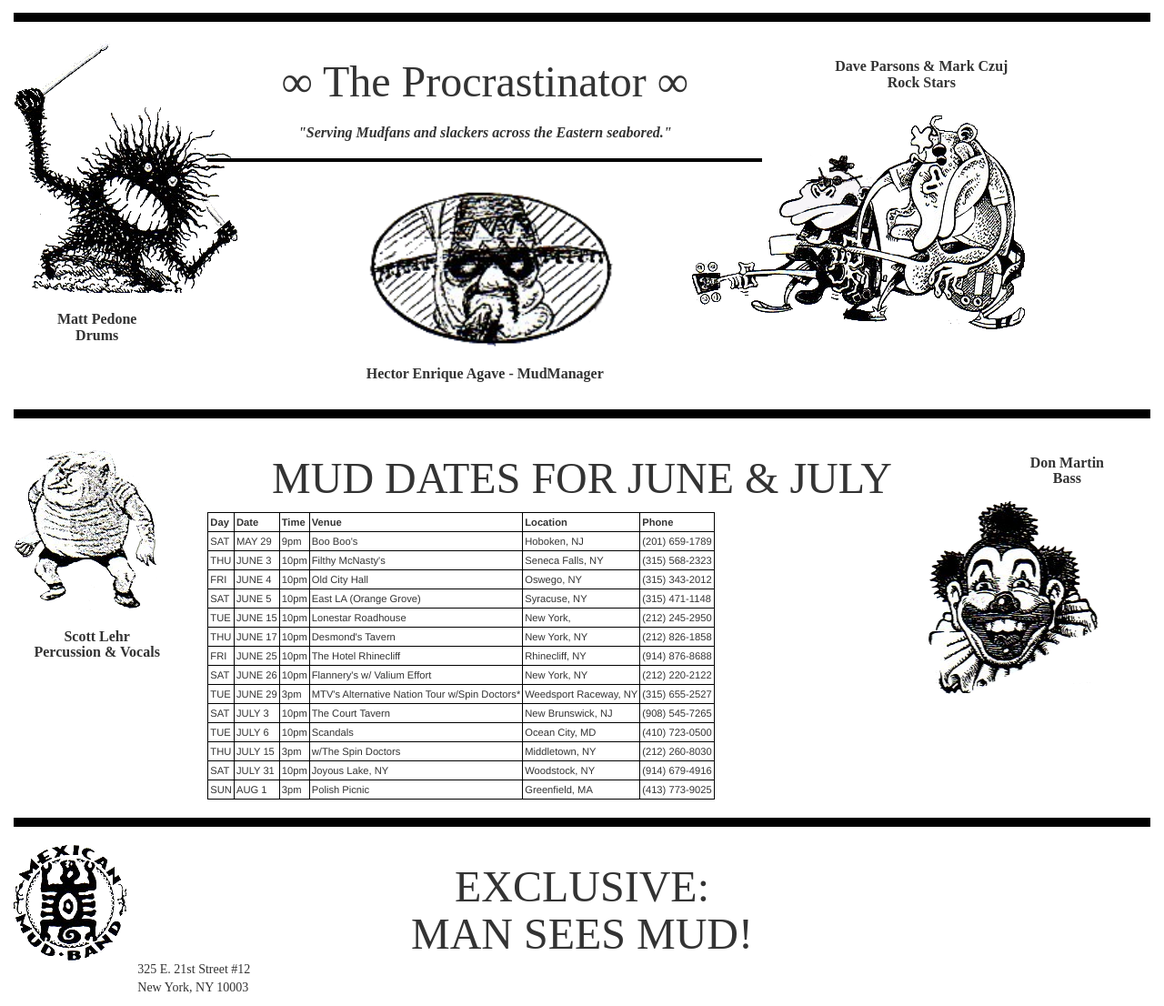
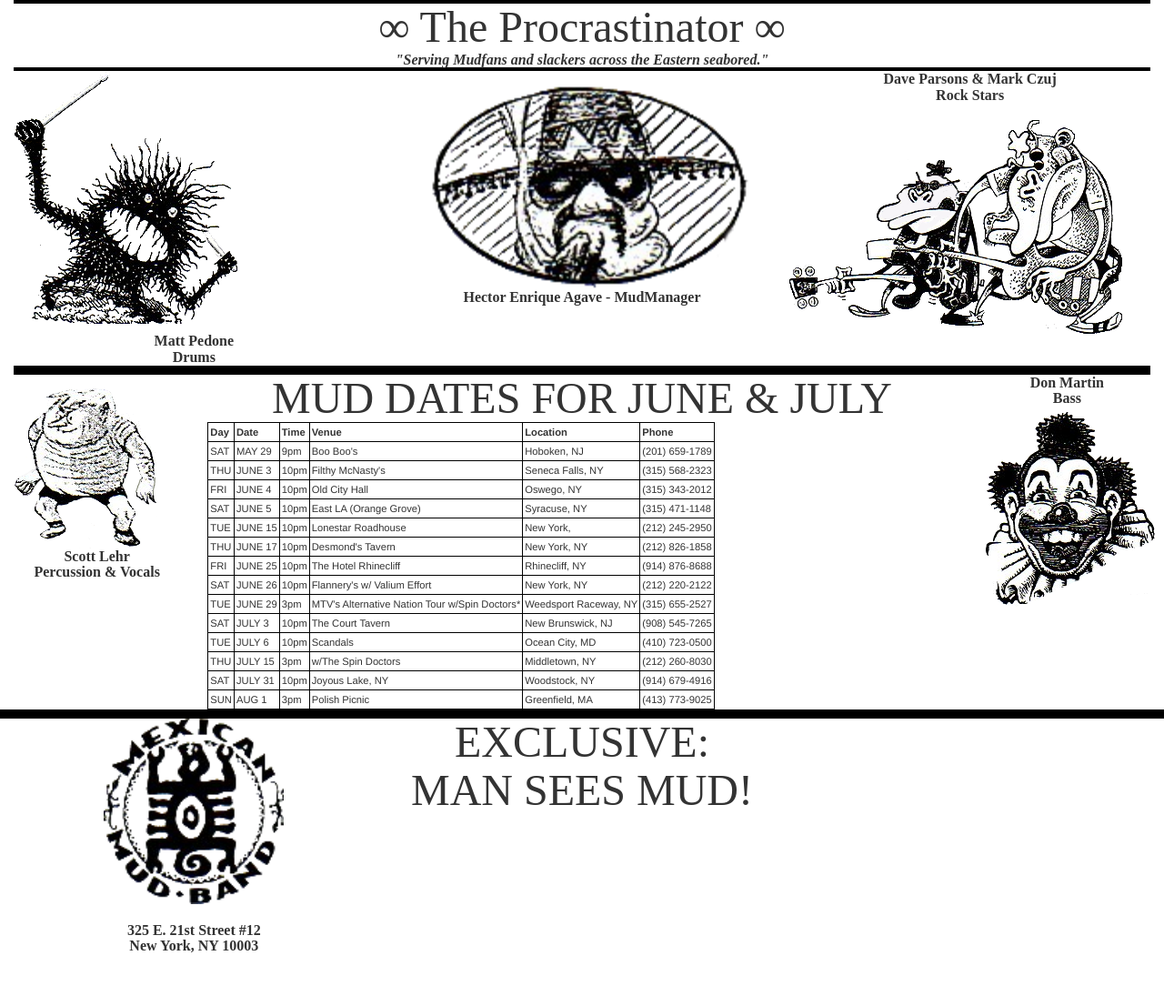
Before and after one commit to DavidMaxwell616/Procrastinator, a plain HTML site: page issues/issue01/page0101.html in a window 1280 px wide. Shown: the part 6-1112 px from the top of the page at 91% size. After the commit the page ends 1055 px from the top, so only its background shows below. Drawn offline with nearby package versions, Linux system fonts and the light colour scheme; a web font is replaced by a local one.

Commit message:
mobile adjustments

```diff
--- a/css/style.css
+++ b/css/style.css
@@ -7,9 +7,11 @@
 
 hr.pageBreak {
   border: 5px solid black;
+  margin: 0em;
 }
 hr.double {
   border: 2px solid black;
+  margin: 0em;
 }
 table, th, td {
   border: 1px solid black;
@@ -38,17 +40,24 @@ img.imageborder {
 h1 {
   font-size: 48px;
 font-family: 'Goudy Heavyface';
+margin: 0;
+  padding: 0;
 }
 
 h2 {
   font-size: 30px;
   font-family: 'Goudy Heavyface';
+margin: 0;
+  padding: 0;
+
 }
 
 h3 {
   font-weight: bold;
   font-size: 16px;
   font-family: 'Goudy';
+  margin: 0;
+  padding: 0;
 }
 
 .center {
@@ -68,6 +77,7 @@ p {
    font-family: 'Goudy';
    display: flex;
    justify-content: center;
+
   }
 
 a, a:hover, a:focus {
--- a/issues/issue01/page0101.html
+++ b/issues/issue01/page0101.html
@@ -10,51 +10,54 @@
 
   <hr class="pageBreak">
 
-      <div class="row no-gutters">
-    <div class="col-md-2">
-      <img src="./images/matt.png"><p>
+      <div class="row">
+    <div class="col-sm-12">
+      <h1><span>&#8734;</span> The Procrastinator <span>&#8734;</span></h1>
+      <h3><i>"Serving Mudfans and slackers across the Eastern seabored."</i></h3>
+      <hr class="double">
+</div>
+      </div>
+      <div class="row">
+        <div class="col-sm-4">
+          <img src="./images/matt.png"><p>
       <h3>Matt Pedone<br>Drums</h3>
     </div>
-        <div class="col-md-6">
-          <h1><span>&#8734;</span> The Procrastinator <span>&#8734;</span></h1>
-          <h3><i>"Serving Mudfans and slackers across the Eastern seabored."</i></h3>
-          <hr class="double">
-            <div><img src="./images/Hector.png" class="center"/></div>
+        <div class="col-sm-4">
+            <img width="100%" src="./images/Hector.png"/>
            <h3>Hector Enrique Agave - MudManager</h3>
         </div>
-        <div class="col-md-3">
+        <div class="col-sm-4">
           <h3>Dave Parsons & Mark Czuj<br>Rock Stars</h3>
-          <img class="hLeft-25pct" src="./images/Dave&Mark.png"> <p>
+          <img src="./images/Dave&Mark.png"> <p>
       </div>
     </div>
   <hr class="pageBreak">
   <div class="row">
-    <div class="col-md-2">
+    <div class="col-sm-2">
       <img  src="./images/scott.png"><br>
       <h3>Scott Lehr<br>Percussion & Vocals</h3>
     </div>
-    <div class="col-md-8">
+    <div class="col-sm-8">
       <h1>MUD DATES FOR JUNE & JULY</h1>
         <table style='font-size:80%' id="gigs">
         </table>
       </div>
-    <div class="col-md-2">
+    <div class="col-sm-2">
       <h3 >Don Martin<br>Bass</h3>
-      <img class="hLeft-25pct" src="./images/don.png"><br>
+      <img src="./images/don.png"><br>
     </div>
   </div>
-  <hr class="pageBreak">
   <div class="row">
-      <div class="col-md-4">
-        <img src="../../assets/images/logo.png"><br>
-        <p>325 E. 21st Street #12<br>
-        New York, NY 10003</p>
+    <hr class="pageBreak">
+    <div class="col-sm-4">
+        <img class="center" src="../../assets/images/logo.png"><br>
+        <h3>325 E. 21st Street #12<br>
+        New York, NY 10003</h3>
       </div>
-      <div class="col-md-4">
-
-        <h1>EXCLUSIVE: MAN SEES MUD!</h1>
+      <div class="col-sm-4">
+       <h1>EXCLUSIVE: MAN SEES MUD!</h1>
       </div>
-      <div class="col-md-4">
+      <div class="col-sm-4">
 
       </div>
   </div>
```
Also changed, not shown: index.html (+19 -10 lines), issues/issue01/page0102.html (+23 -23 lines), issues/issue01/page0103.html (+8 -8 lines), issues/issue01/page0104.html (+17 -17 lines).
